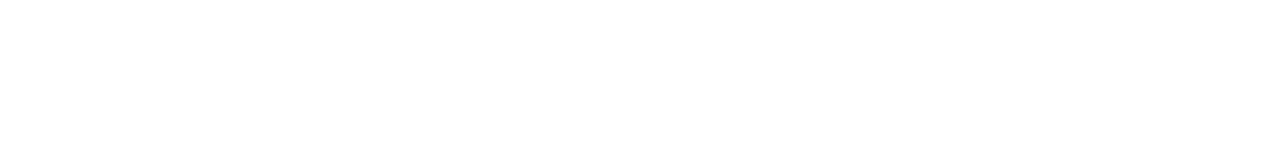
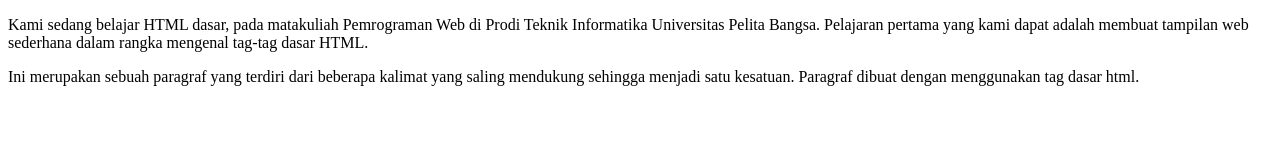
Before and after one commit to fajaragngn/lab1web, a plain HTML site: page code/tag.html in a window 1280 px wide. Drawn offline with Linux system fonts and the light colour scheme.

Commit message:
rebuilding site Thu Mar 10 20:47:40 WIB 2022

```diff
--- a/code/tag.html
+++ b/code/tag.html
@@ -3,9 +3,17 @@
 <head>
 	<meta charset="utf-8">
 	<meta name="viewport" content="width=device-width, initial-scale=1">
-	<title></title>
+	<title>Tag HTML Dasar</title>
 </head>
 <body>
-
+	<!-- Ini adalah paragraf pertama -->
+	<p>Kami sedang belajar HTML dasar, pada matakuliah Pemrograman Web di Prodi
+	Teknik Informatika Universitas Pelita Bangsa. Pelajaran pertama yang kami dapat
+	adalah membuat tampilan web sederhana dalam rangka mengenal tag-tag dasar
+	HTML.</p>
+	<!-- Ini adalah paragraf kedua -->
+	<p>Ini merupakan sebuah paragraf yang terdiri dari beberapa kalimat yang saling
+	mendukung sehingga menjadi satu kesatuan. Paragraf dibuat dengan menggunakan
+	tag dasar html.</p>
 </body>
 </html>
```
Also changed, not shown: code/index.html (+2 -2 lines), code/pages2.html (+4 -1 lines).
